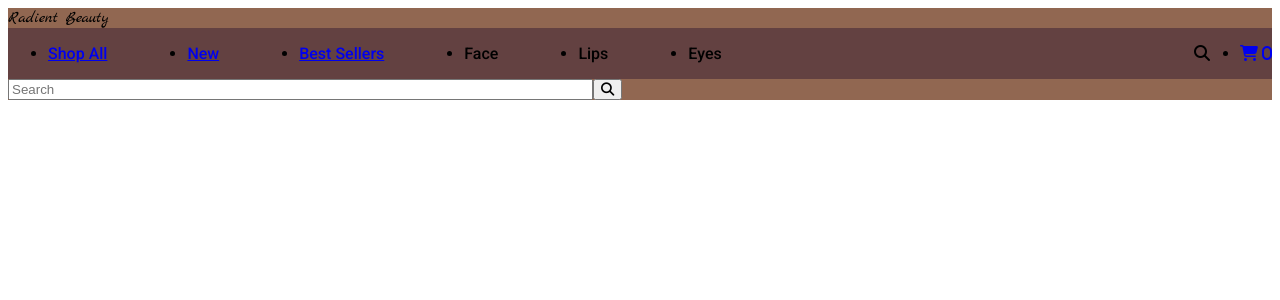
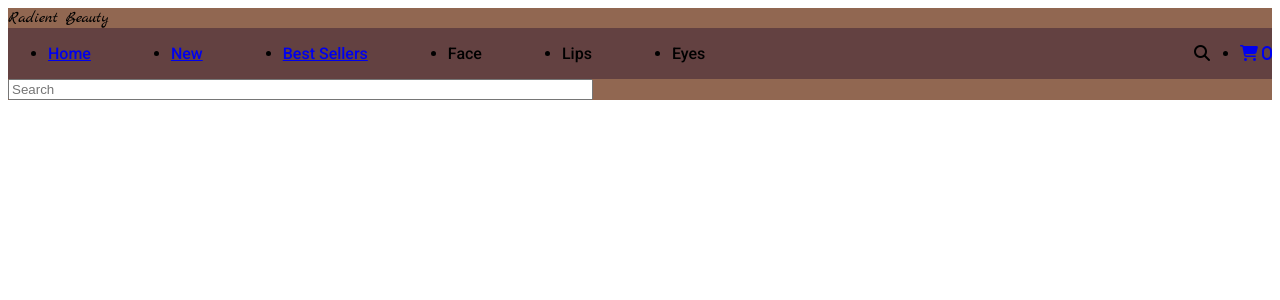
Before and after one commit to bhavnajain1997/Makeup-Website, a React (Vite) app: page /search in a window 1280 px wide. Shown: the top 300 px of the page. Built offline with nearby package versions, Linux system fonts and the light colour scheme; a web font is replaced by a local one.

Commit message:
searchtext and home link add

```diff
--- a/src/Components/Body.js
+++ b/src/Components/Body.js
@@ -5,12 +5,12 @@ import Eyes from "./Eyes";
 import Lips from "./Lips";
 import SearchPage from "./SearchPage";
 import Cart from "./Cart";
+const Body = () => {
 
-const Body = () => {
     const appRouter = createBrowserRouter([
         {
             path : "/",
-            element : <Home/>
+            element : <Home  />
         },
         {
             path : "/search",
--- a/src/Components/Header.js
+++ b/src/Components/Header.js
@@ -11,6 +11,9 @@ import { useSelector } from "react-redux";
 
   const handleSearchBtn = () => {
          Navigate("/search")
+  }
+  const handleHomeBtn = () => {
+     Navigate("/home")
   }
   const handleClickPro = (tab ) => {
     setActiveTab(tab)
@@ -41,7 +44,7 @@ import { useSelector } from "react-redux";
             <div className=" p-6 text-white shadow-xl" style={{backgroundColor: "rgb(99, 65, 65)", display: "flex", justifyContent: "space-between"}}>
                 <div className="" >
                    <ul className="flex flex-row" style={{display: "flex", gap: "80px"}}>
-                    <li ><Link>Shop All</Link></li>
+                    <li ><Link onClick={handleHomeBtn}>Home</Link></li>
                     <li><Link onClick={() => handleScrollToSection(newRef)}>New</Link></li>
                     <li><Link onClick={() => handleScrollToSection(bestRef)}>Best Sellers</Link></li>
                     <li onClick={()=> handleClickPro("face")}>Face</li>
--- a/src/Components/SearchPage.js
+++ b/src/Components/SearchPage.js
@@ -1,22 +1,32 @@
 import { useSelector } from "react-redux";
 import ProductCard from "./ProductCard";
 import Header from "./Header";
+import { useState } from "react";
 const SearchPage = () => {
+    const [searchText, setSearchText] = useState("");
+    const [filterListMakeup, setFilterListMakeup] = useState([]);
     const eyes = useSelector((store) => store.makeup.eyes);
     const face = useSelector((store) => store.makeup.face);
     const lips = useSelector((store) => store.makeup.lipstick)
 
     const makeupPro = [...eyes, ...face, ...lips];
+        const handleChangeMakeup = (e) => {
+     setSearchText(e.target.value)
+     console.log(searchText);
+
+     const filteredMakeup = makeupPro.filter((makeupItem) => makeupItem.name.toLowerCase().includes(searchText.toLowerCase()));
+      setFilterListMakeup(filteredMakeup);
+    }
+
     return(
         <div >
                 <div><Header/></div>
 
             <div className="text-center p-10 " style={{backgroundColor: "rgb(145,103,81)"}}>
-                <input type="text" placeholder="Search " size={70} className="p-2 border border-white m-2.5"/>
-                <button><i className="fa-solid fa-magnifying-glass text-white"></i></button>
+                <input type="text" placeholder="Search " size={70} className="p-2 border border-white m-2.5" value={searchText} onChange={handleChangeMakeup}/>
             </div>
             <div className="grid  grid-cols-4 max-w-[1200px] gap-4 m-auto py-12">
-                   {makeupPro.map((product)=><ProductCard key = {product.id} productItem = {product}/>)}
+                   {(searchText ? filterListMakeup : makeupPro).map((product)=><ProductCard key = {product.id} productItem = {product}/>)}
             </div>
             <div >
 
```
